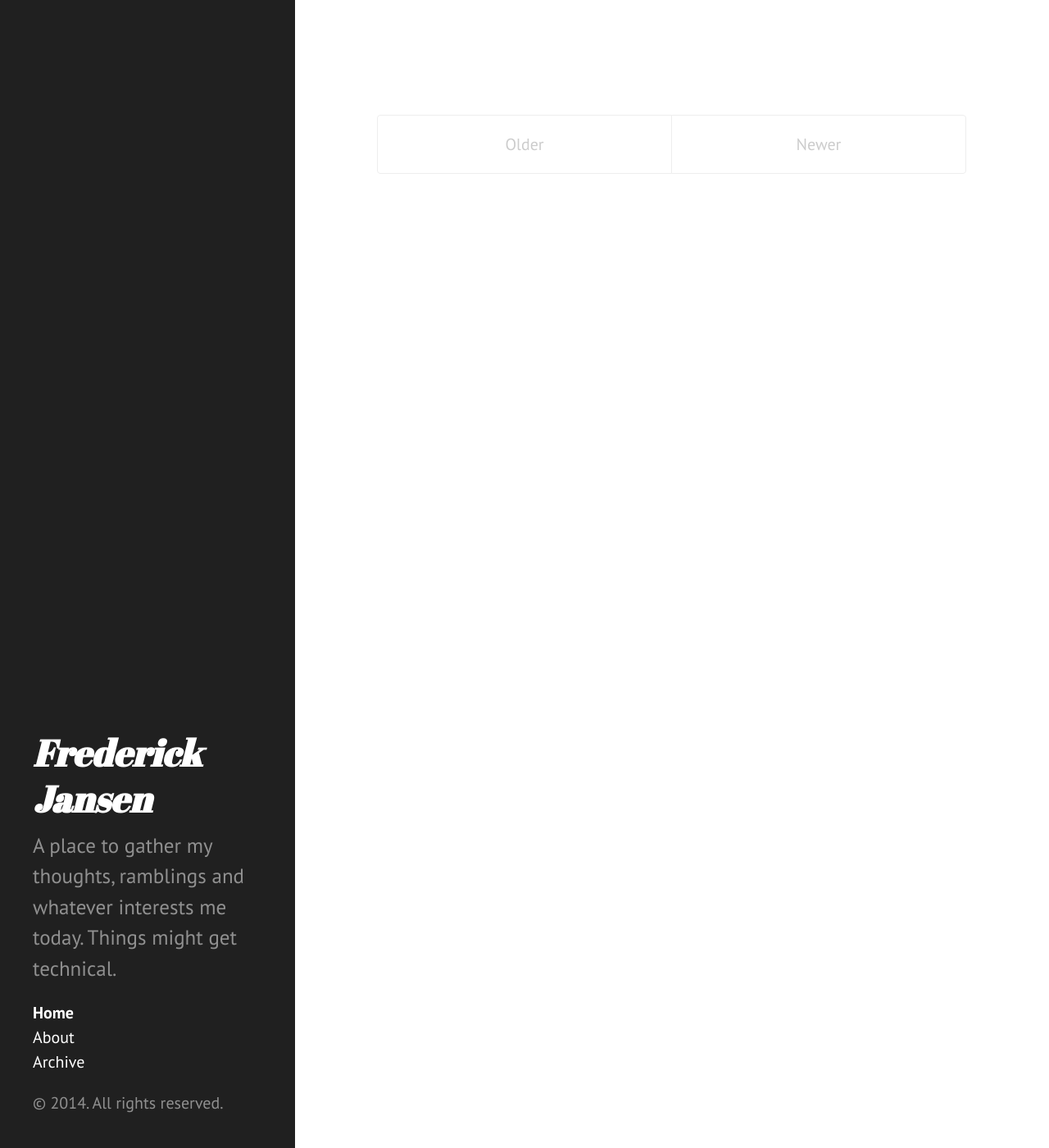
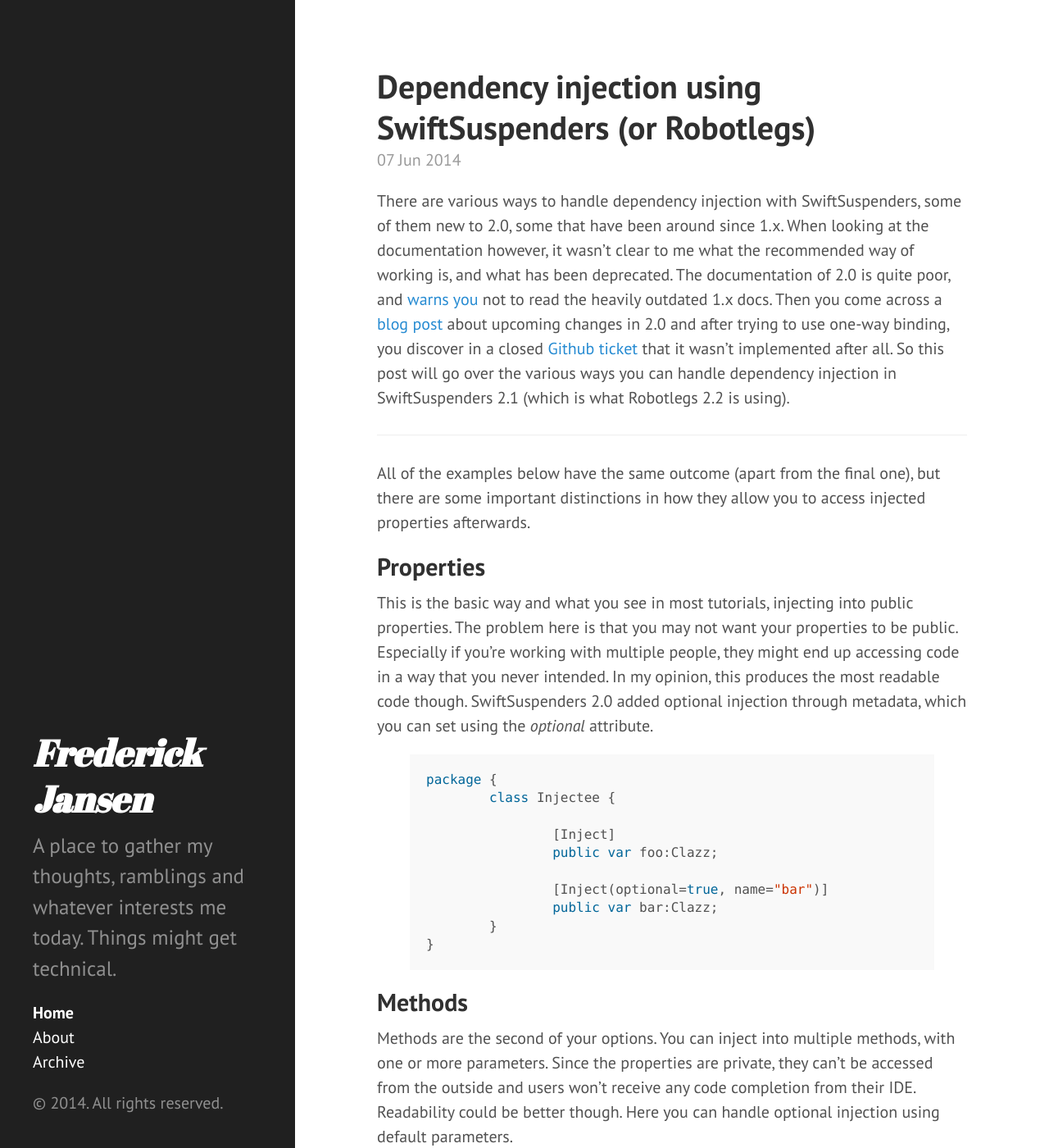
Before and after one commit to frederickjansen/frederickjansen.github.io, a Jekyll site: the page built from index.html, in a window 1280 px wide and 1400 px high. Shown: the whole window at 82% size. Built offline with Jekyll 4.4.1, drawn with Linux system fonts in a browser that asks for light colours; Markdown is read by kramdown in place of the engine named in the settings; the list of posts is cut into pages by our own code; some of the changed text lies outside the part shown.

Commit message:
Added blog post on SwiftSuspenders injection

```diff
--- a/_config.yml
+++ b/_config.yml
@@ -3,7 +3,7 @@
 highlighter:      pygments
 
 # Permalinks
-permalink:        pretty
+permalink:        "/blog/:title"
 
 # Setup
 title:            'Frederick Jansen'
--- /dev/null
+++ b/_posts/2014-06-07-dependency-injection-swiftsuspenders.md
@@ -0,0 +1,124 @@
+---
+layout: post
+title: Dependency injection using SwiftSuspenders (or Robotlegs)
+---
+
+There are various ways to handle dependency injection with SwiftSuspenders, some of them new to 2.0, some that have been around since 1.x. When looking at the documentation however, it wasn't clear to me what the recommended way of working is, and what has been deprecated. The documentation of 2.0 is quite poor, and [warns you](https://github.com/robotlegs/swiftsuspenders/blob/master/README.md) not to read the heavily outdated 1.x docs. Then you come across a [blog post](http://tillschneidereit.net/2011/02/05/swiftsuspenders-1-6-a-tale-of-small-changes-and-big-plans/) about upcoming changes in 2.0 and after trying to use one-way binding, you discover in a closed [Github ticket](https://github.com/tschneidereit/SwiftSuspenders/issues/44) that it wasn't implemented after all. So this post will go over the various ways you can handle dependency injection in SwiftSuspenders 2.1 (which is what Robotlegs 2.2 is using).
+
+----
+
+All of the examples below have the same outcome (apart from the final one), but there are some important distinctions in how they allow you to access injected properties afterwards.
+
+## Properties
+
+This is the basic way and what you see in most tutorials, injecting into public properties. The problem here is that you may not want your properties to be public. Especially if you're working with multiple people, they might end up accessing code in a way that you never intended. In my opinion, this produces the most readable code though.
+SwiftSuspenders 2.0 added optional injection through metadata, which you can set using the *optional* attribute.
+
+{% highlight as3 %}
+package {
+	class Injectee {
+
+		[Inject]
+		public var foo:Clazz;
+
+		[Inject(optional=true, name="bar")]
+		public var bar:Clazz;
+	}
+}
+{% endhighlight %}
+
+
+## Methods
+
+Methods are the second of your options. You can inject into multiple methods, with one or more parameters. Since the properties are private, they can't be accessed from the outside and users won't receive any code completion from their IDE. Readability could be better though.
+Here you can handle optional injection using default parameters.
+
+{% highlight as3 %}
+package {
+	class Injectee {
+
+		private var _foo:Clazz;
+		private var _bar:Clazz;
+
+		[Inject(name="", name="bar")]
+		public function setDependencies( foo:Clazz, bar:Clazz = null ):void
+		{
+			_foo = foo;
+			_bar = bar;
+		}
+	}
+}
+{% endhighlight %}
+
+## Setters
+
+Next we have setters, falling somewhere in between the readability of properties and the access limitation of methods. Your IDE will still give you code completion and allows you to write to properties, but not read them.
+
+{% highlight as3 %}
+package {
+	class Injectee {
+
+		private var _foo:Clazz;
+		private var _bar:Clazz;
+
+		[Inject]
+		public function set foo( foo:Clazz ):void
+		{
+			_foo = foo;
+		}
+
+		[Inject(name="bar")]
+		public function set bar( bar:Clazz = null ):void
+		{
+			_bar = bar;
+		}
+	}
+}
+{% endhighlight %}
+
+## Constructor
+
+Finally there's constructor injection. Make note that the [Inject] tag is set at the class level. If you have a limited set of injections, this option is worth considering.
+
+{% highlight as3 %}
+package {
+	[Inject(name="", name="bar")]
+	class Injectee {
+
+		private var _foo:Clazz;
+		private var _bar:Clazz;
+
+		public function Injectee( foo:Clazz, bar:Clazz = null ):void
+		{
+			_foo = foo;
+			_bar = bar;
+		}
+	}
+}
+{% endhighlight %}
+
+## Constructor without metadata
+
+This one is different from all other cases in that it using no metadata. You can simply inject into a constructor by instantiating a class using the Injector. In this case there's no named injection of course. I personally wouldn't use this, as figuring out where the data is coming from can get confusing.
+
+{% highlight as3 %}
+var injector:Injector = new Injector();
+injector.map( Clazz );
+var injectee:Injectee = injector.instantiateUnmapped( Injectee );
+{% endhighlight %}
+
+{% highlight as3 %}
+package {
+	class Injectee {
+
+		private var _foo:Clazz;
+		private var _bar:Clazz;
+
+		public function Injectee( foo:Clazz, bar:Clazz = null ):void
+		{
+			_foo = foo;
+			_bar = bar;
+		}
+	}
+}
+{% endhighlight %}
--- a/about.md
+++ b/about.md
@@ -1,6 +1,7 @@
 ---
 layout: page
 title: About
+permalink: /about
 ---
 
 <img src="/public/images/about-pic.jpg" alt="Frederick Jansen" title="Frederick Jansen">
```
